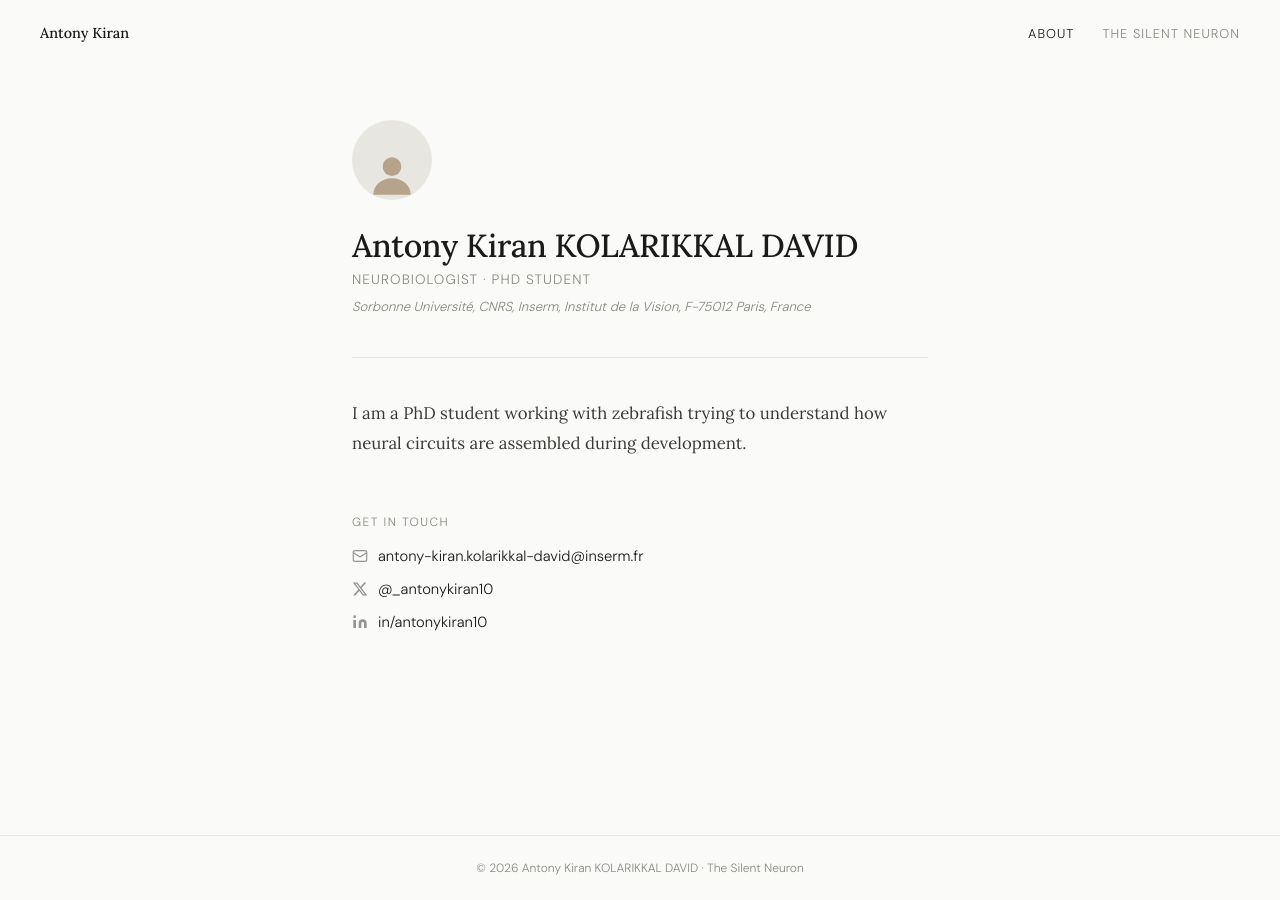
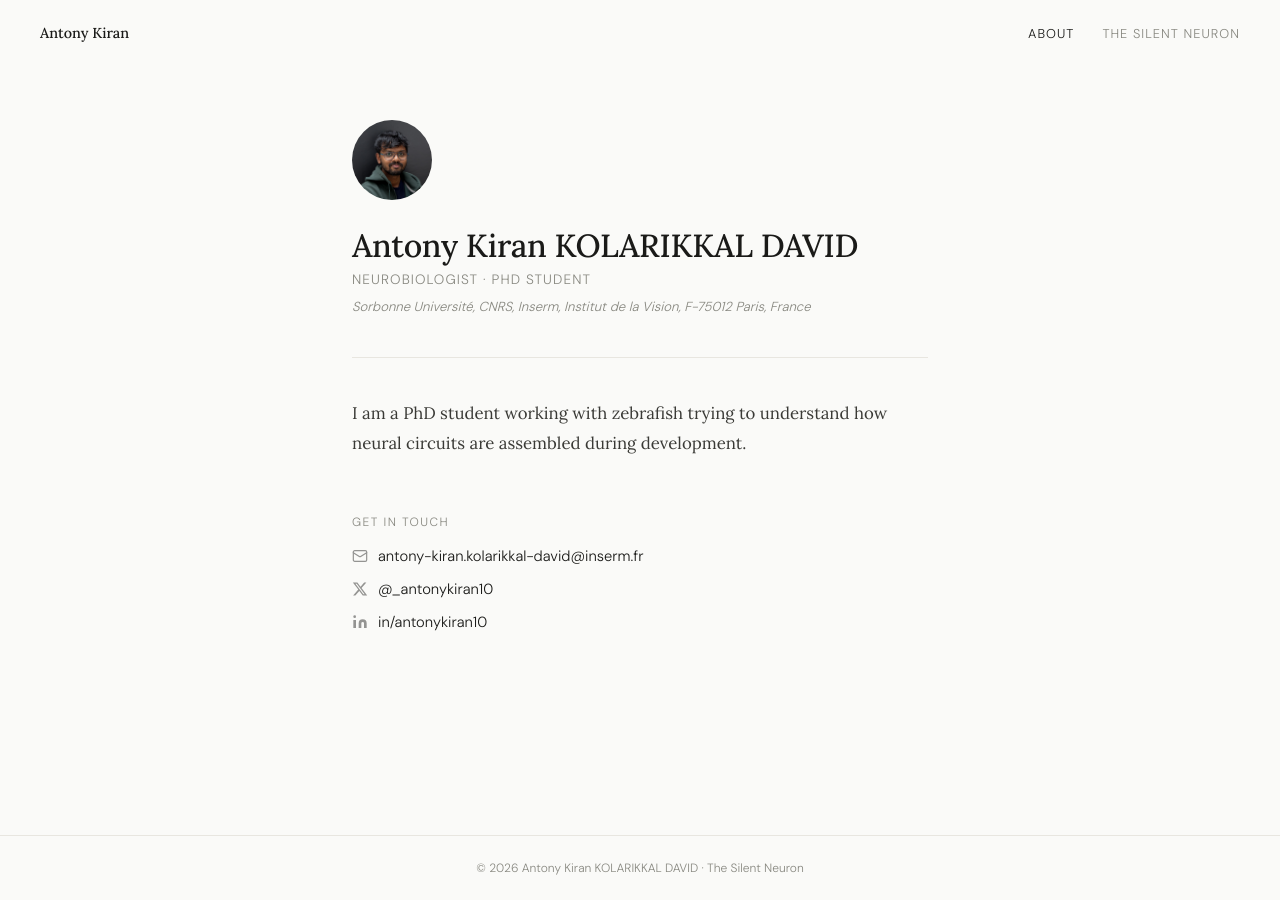
Before and after one commit to antonykiran10/antonykiran10.github.io, a Jekyll site: the page built from index.html, in a window 1280 px wide. Built offline with Jekyll 4.4.1, drawn with Linux system fonts in a browser that asks for light colours.

Commit message:
Replace placeholder image with actual image

```diff
--- a/index.html
+++ b/index.html
@@ -24,7 +24,7 @@ layout: default
 
 <div class="home-wrap">
   <div class="photo-wrap">
-    <!-- Replace with: <img src="/assets/photo.jpg" alt="Antony Kiran" /> -->
+    <img src="/assets/kiran.jpg" alt="Antony Kiran" />
     <div class="photo-placeholder">
       <svg viewBox="0 0 24 24" fill="currentColor"><circle cx="12" cy="8" r="4"/><path d="M4 20c0-4 3.582-7 8-7s8 3 8 7"/></svg>
     </div>
```
